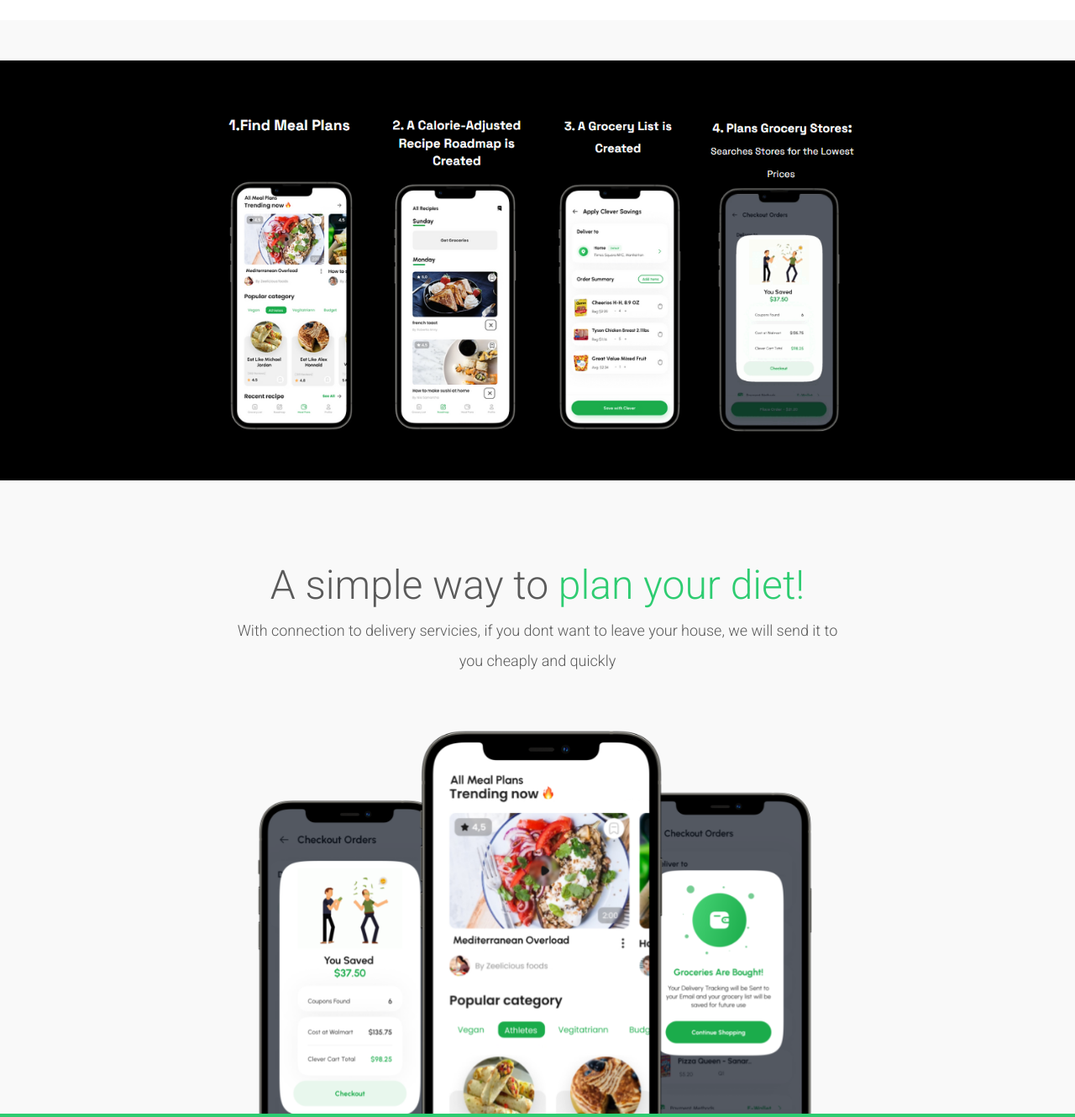
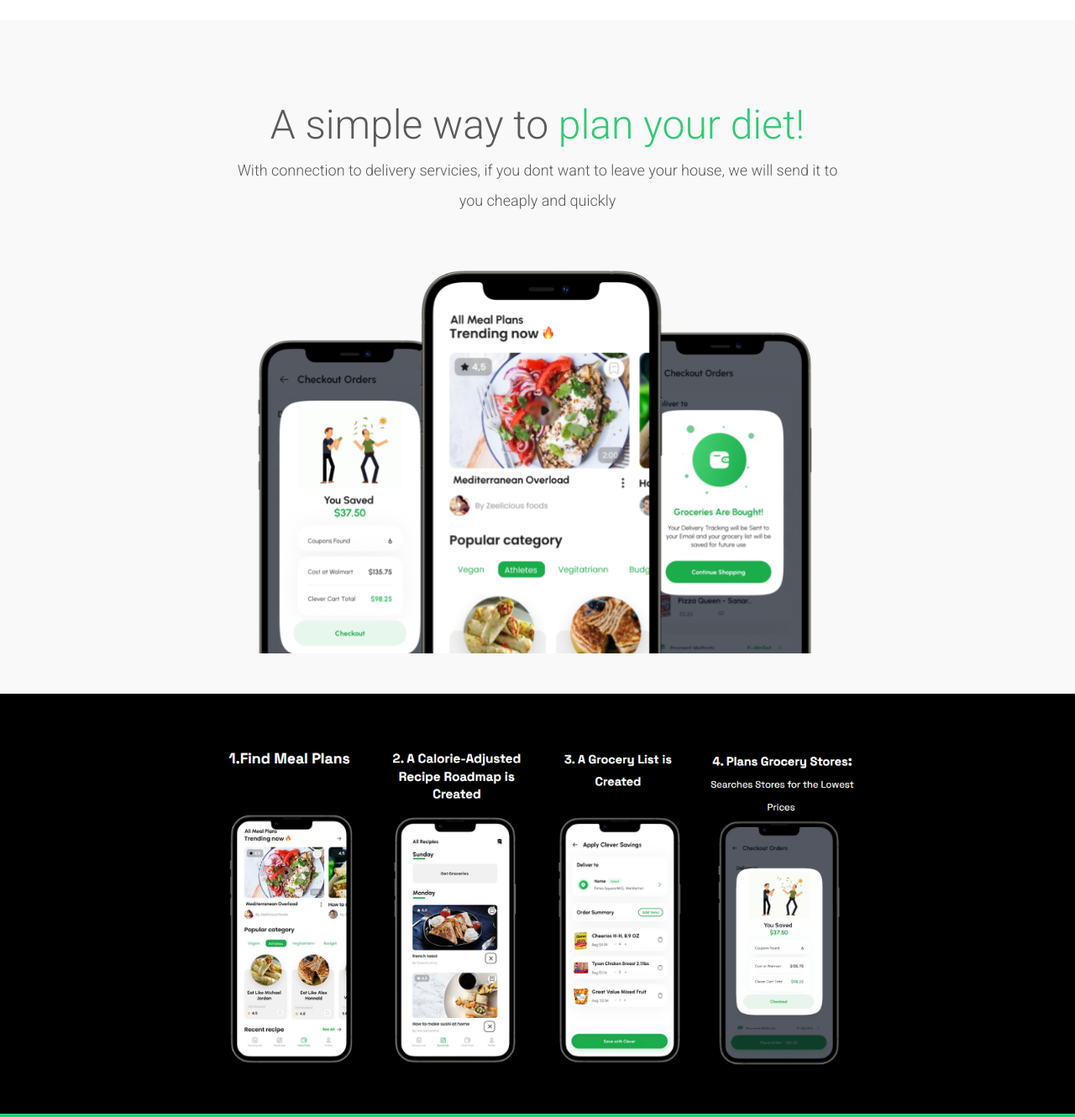
Before and after one commit to micah-roberson/clevercartwebsite, a plain HTML site: page index.html in a window 1280 px wide. Shown: the part 1320-2650 px from the top of the page at 84% size. Drawn offline with nearby package versions, Linux system fonts and the light colour scheme.

Commit message:
Update index.html

```diff
--- a/index.html
+++ b/index.html
@@ -175,17 +175,7 @@
         </div>
     </section>
     <!-- End Features Section -->
-    <div id="plan" class="bg-shade text-center pt-5">
 
-        <div style="background-color: black; width: 100%; height: 500px;">
-            <div class="row">
-                <div class="col-12 col-lg-8 m-auto">
-                    <img class="mt-5 text-center" src="images/steps.png" alt="">
-                </div>
-            </div>
-
-    </div>
-</div>
     <!-- Plan Section -->
     <div id="plan" class="bg-shade text-center pt-5">
         <div class="container  pt-5">
@@ -206,7 +196,17 @@
     </div>
 
 
+    <div id="plan" class="bg-shade text-center pt-5">
 
+            <div style="background-color: black; width: 99.99%; height: 500px;">
+                <div class="row">
+                    <div class="col-12 col-lg-8 m-auto">
+                        <img class="mt-5 text-center" src="images/steps.png" alt="">
+                    </div>
+                </div>
+
+        </div>
+    </div>
     <!-- End Plan Section -->
 
     <!-- Manage Section -->
```
